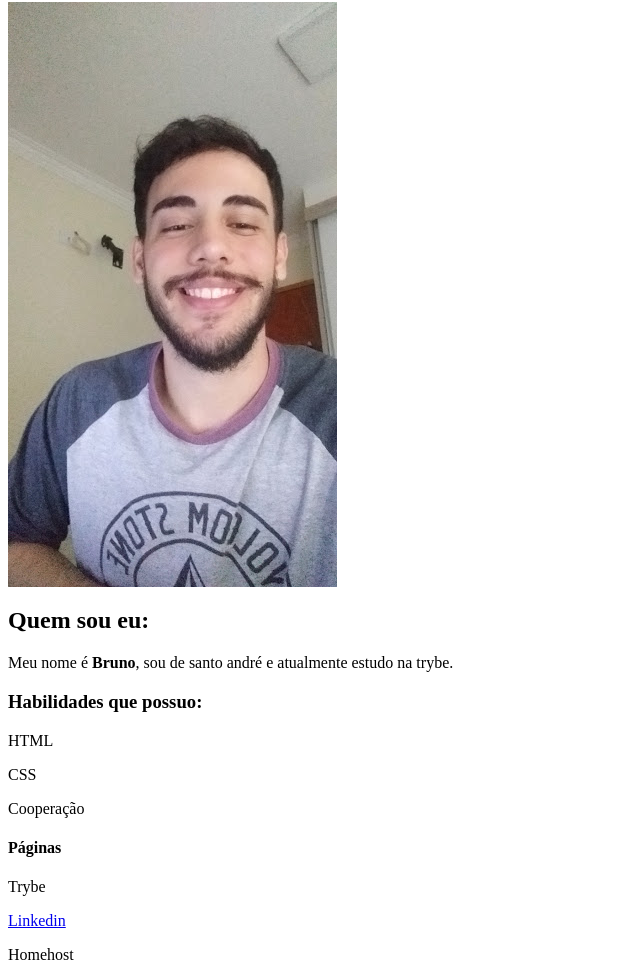
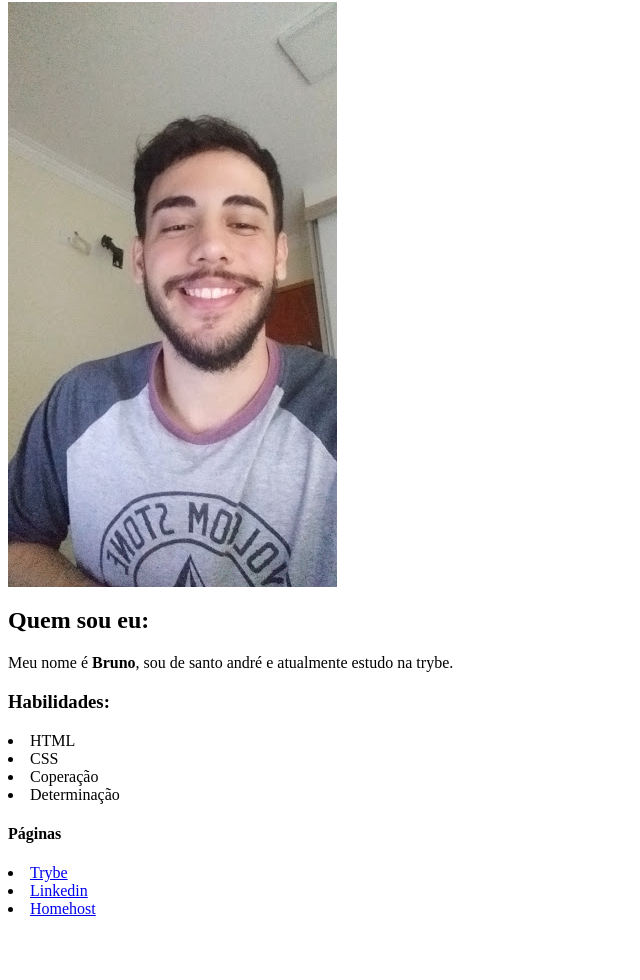
Before and after one commit to Brunoalencarr/brunoalencarr.github.io, a plain HTML site: page index.html in a window 1280 px wide. Shown: the part 64-1044 px from the top of the page, without its empty margins (0-640 px from the left). After the commit the page ends 1008 px from the top, so only its background shows below. Drawn offline with Linux system fonts and the light colour scheme.

Commit message:
parte final portfolio, inseri links nas paginas

```diff
--- a/index.html
+++ b/index.html
@@ -11,15 +11,17 @@
     <h2>Quem sou eu:</h2>
     <p>Meu nome é <b>Bruno</b>, sou de santo andré e atualmente estudo na trybe.</p>
 
-    <h3>Habilidades que possuo:</h3>
-    <p>HTML</p>
-    <p>CSS</p>
-    <p>Cooperação</p>
+    <h3>Habilidades:</h3>
+    <li>HTML</li>
+    <li>CSS</li>
+    <li>Coperação</li>
+   <li>Determinação</li>
 
     <h4>Páginas</h4>
-    <p>Trybe</p>
-    <p><a href="https://www.google.com">Linkedin</a></p>
-    <p>Homehost</p>
+    <li><a href="https://www.betrybe.com/?utm_source=trybe.com.br">Trybe</a></li>
+    <li><a href="https://www.linkedin.com/in/bruno-alencar-lima/">Linkedin</a></li>
+    <li><a href="https://www.homehost.com.br/blog/tutoriais/tags-html/">Homehost</a></li>
+    <br>
 
 
   </body>
```
